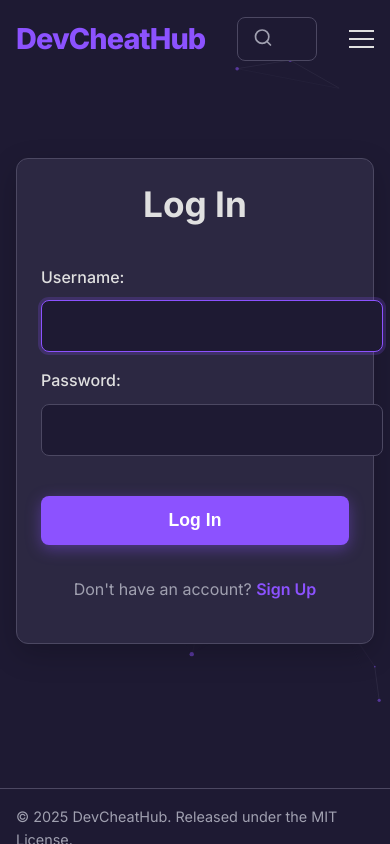
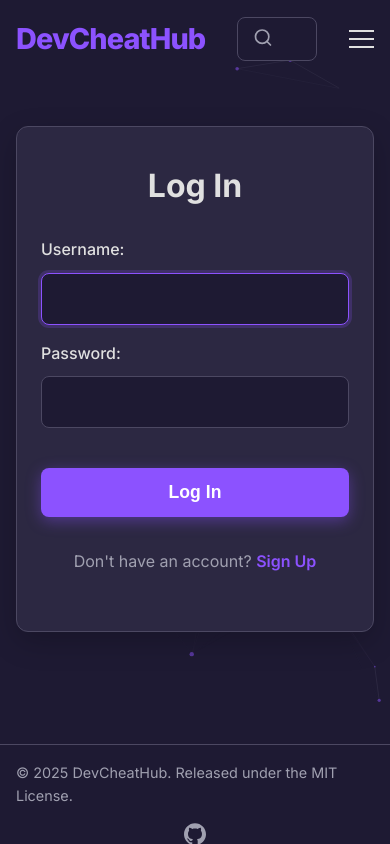
Before and after one commit to sasidharakurathi/devcheathub, a Django app: page /accounts/login/ in a window 390 px wide. Run offline with Django 5.2, Linux system fonts and the light colour scheme.

Commit message:
Made the login and signup responsive

```diff
--- a/static/css/styles.css
+++ b/static/css/styles.css
@@ -343,6 +343,7 @@
     width: 100%;
     margin-right: 2rem;
     padding: 1rem; /* Changed from 1rem 1.2rem to reduce side padding */
+    box-sizing: border-box;
     background-color: var(--primary-bg);
     border: 1px solid var(--border-color);
     border-radius: 8px;
@@ -802,7 +803,19 @@
     .landing-tagline { font-size: 1.1rem; max-width: 90%; }
 
     /* Forms & Placeholders */
-    .form-container, .placeholder-content { padding: 1.5rem; }
+    .placeholder-content { padding: 1.5rem; }
+
+    .form-container {
+        width: 100%;                  /* Make the form use the full width available inside its parent */
+        box-sizing: border-box;       /* IMPORTANT: Prevents padding from making the box too wide */
+        margin: 2rem auto;            /* Reduces vertical margin and keeps it centered */
+        padding: 2.5rem 1.5rem;       /* Adjusts internal spacing for mobile */
+    }
+
+    .form-container .page-title {
+        font-size: 2rem;              /* Reduces the title's font size to better fit mobile screens */
+        margin-bottom: 2rem;
+    }
 
     /* Error Page */
     .error-code { font-size: 6rem; }
```
Also changed, not shown: db.sqlite3.
